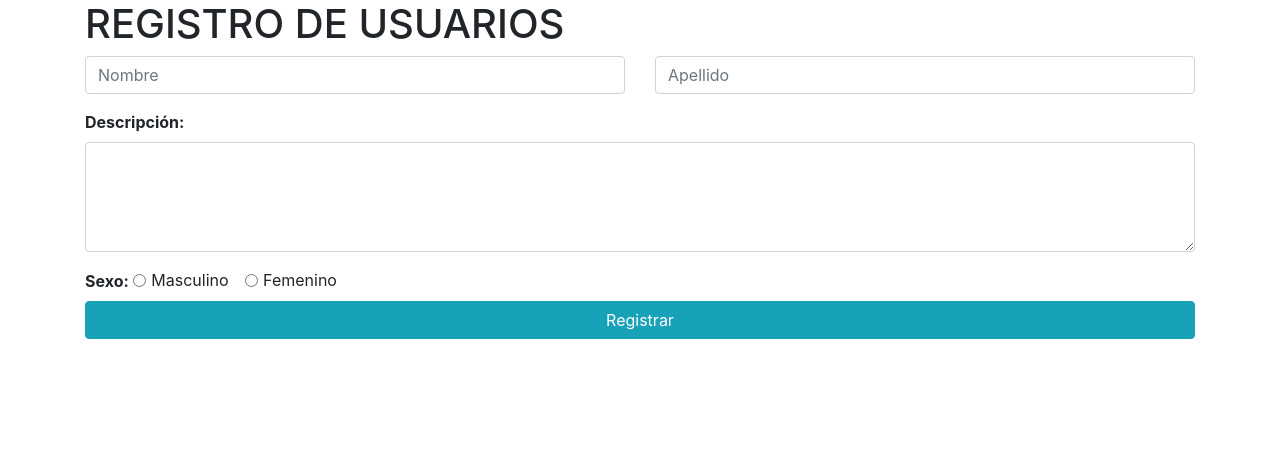
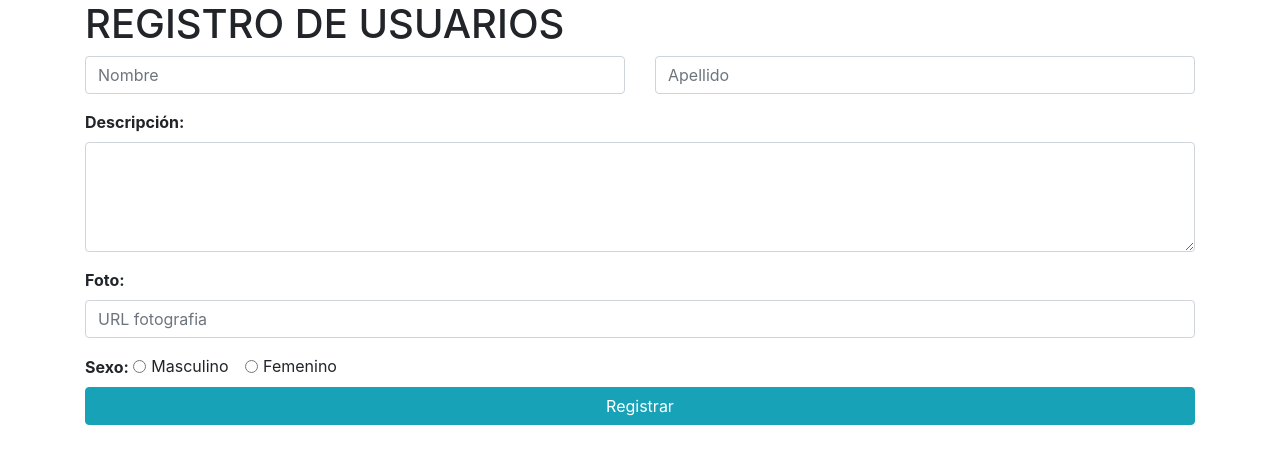
Before and after one commit to jjosegallegocesde/super6am, a PHP site: page /formularioRegistro.php in a window 1280 px wide. Shown: the part 81-545 px from the top of the page. Run offline with PHP 8.4, Linux system fonts and the light colour scheme.

Commit message:
SE MODIFICA REGISTRO PARA AGREGAR FOTO

```diff
--- a/formularioRegistro.php
+++ b/formularioRegistro.php
@@ -26,10 +26,16 @@
                 </div>
 
                 <div class="row mt-3">
-
                     <div class="col">
                         <label class="font-weight-bold">Descripción:</label>
                         <textarea class="form-control" rows="4" name="descripcion"></textarea>
+                    </div>
+                </div>
+
+                <div class="row mt-3">
+                    <div class="col">
+                        <label class="font-weight-bold">Foto:</label>
+                        <input type="text" class="form-control" placeholder="URL fotografia" name="foto">
                     </div>
                 </div>
 
--- a/listadoUsuarios.php
+++ b/listadoUsuarios.php
@@ -34,7 +34,7 @@
 
                 <div class="col mb-4">
                     <div class="card h-100">
-                        <img src="..." class="card-img-top" alt="...">
+                        <img src="<?php echo($usuario["foto"])?>" class="card-img-top" alt="FOTO">
                         <div class="card-body">
                             <h5 class="card-title"><?php echo($usuario["nombre"])?></h5>
                             <p class="card-text"><?php echo($usuario["descripcion"])?></p>
--- a/registrarUsuarios.php
+++ b/registrarUsuarios.php
@@ -9,13 +9,14 @@
         $apellido=$_POST["apellido"];
         $descripcion=$_POST["descripcion"];
         $genero=$_POST["genero"];
+        $foto=$_POST["foto"];
 
         //2. crear una copia de la clase BD
         //crear un objeto de la clase bd
         $transaccion=new Basedatos();
 
         //3. crear una consulta SQL para agregar datos
-        $consultaSQL="INSERT INTO usuarios(nombre, apellido, descripcion, genero) VALUES ('$nombre','$apellido','$descripcion','$genero')";
+        $consultaSQL="INSERT INTO usuarios(nombre, apellido, descripcion, genero, foto) VALUES ('$nombre','$apellido','$descripcion','$genero','$foto')";
 
         //4. Utilizar el metodo agregarDatos()
         $transaccion->agregarDatos($consultaSQL);
```
